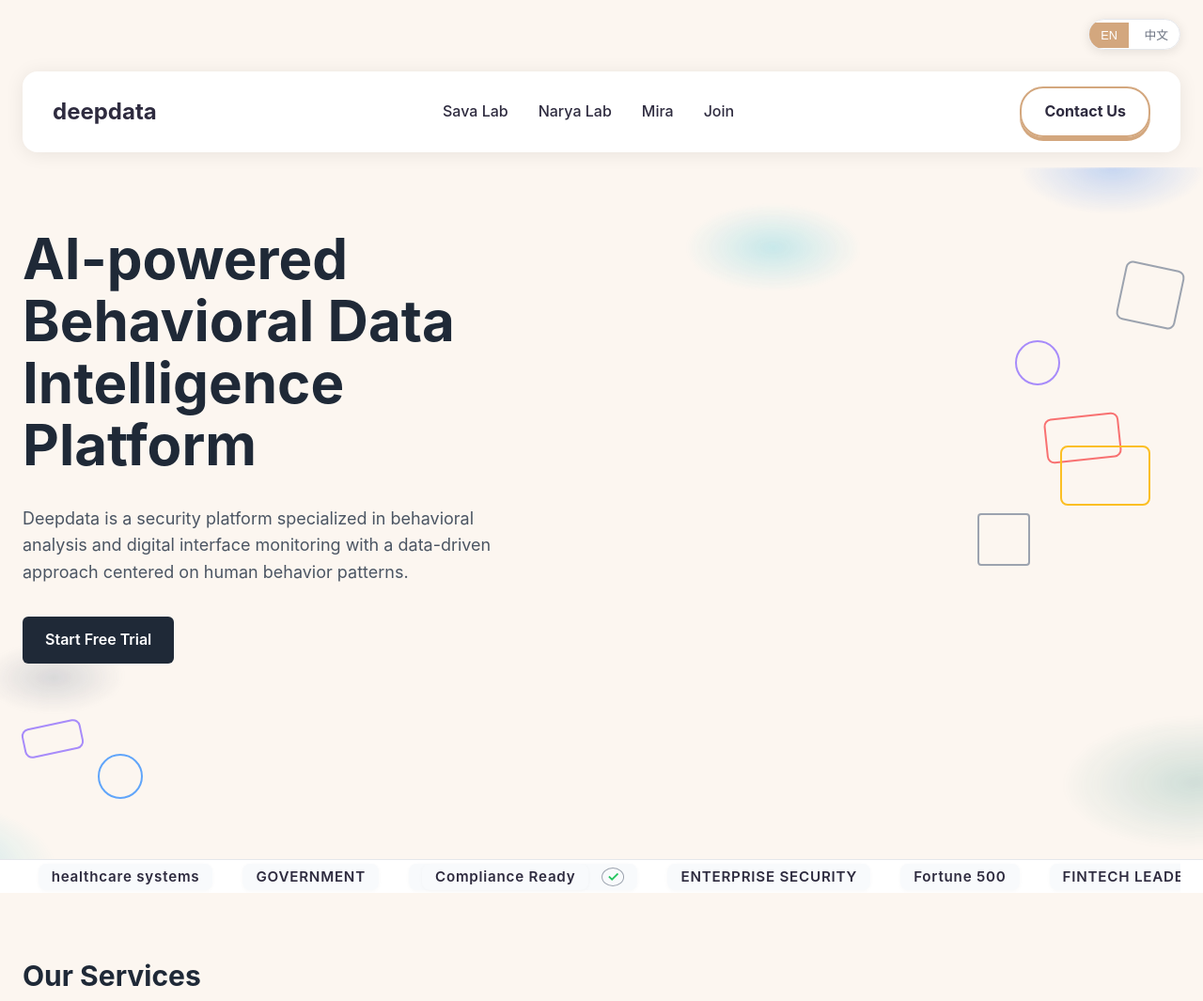
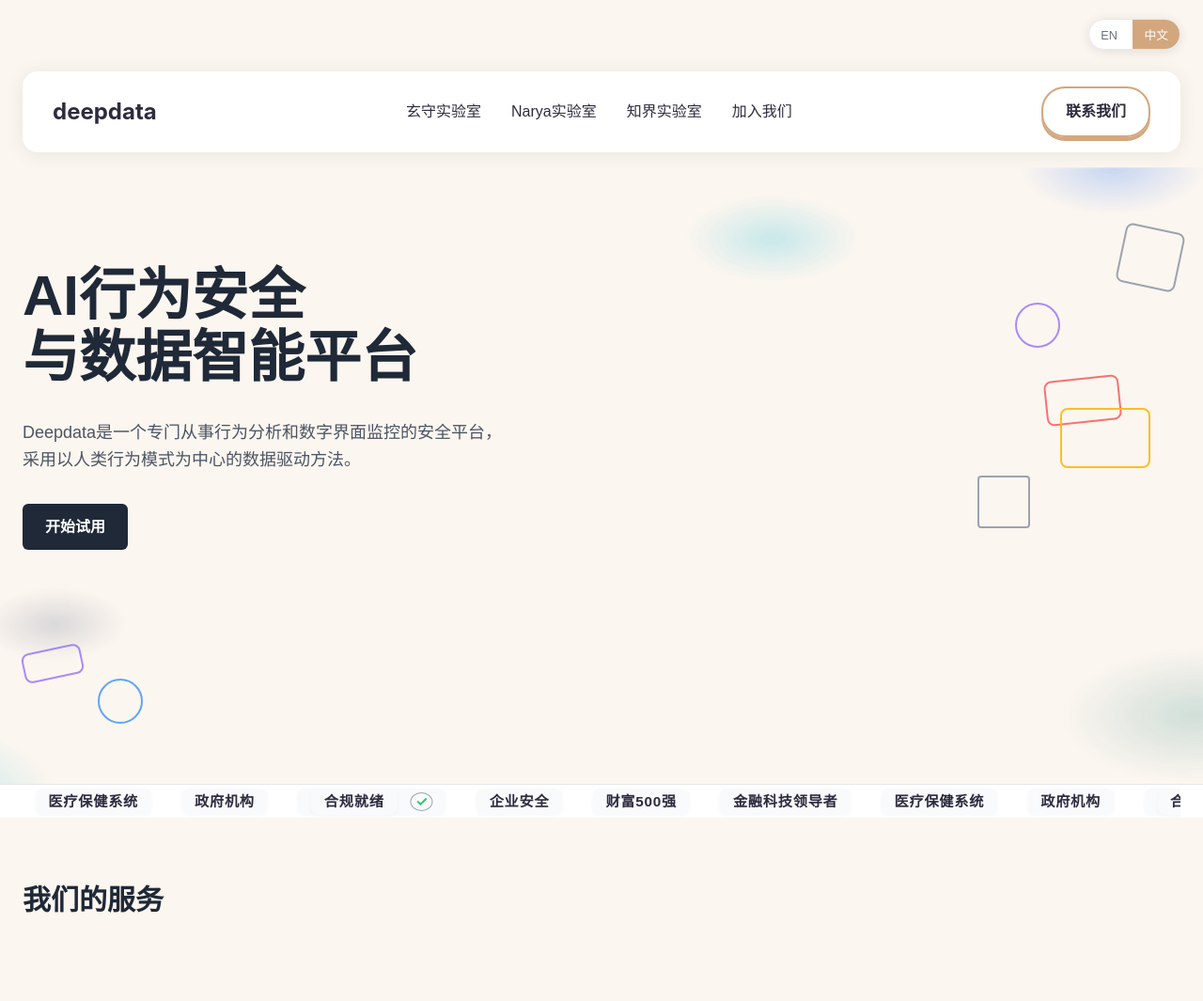
Before and after one commit to deepdata0001/deepdata, a plain HTML site: page index.html in a window 1280 px wide. Shown: the top 1065 px of the page at 94% size. Drawn offline with Linux system fonts and the light colour scheme.

Commit message:
change footer and language

```diff
--- a/index.html
+++ b/index.html
@@ -69,20 +69,20 @@
 
         <ul class="mobile-menu-nav">
             <li><a href="#sava-lab">
-                <span class="lang-content active" data-lang="en">Sava Lab</span>
-                <span class="lang-content" data-lang="zh">玄守实验室</span>
+                <span class="lang-content" data-lang="en">Sava Lab</span>
+                <span class="lang-content active" data-lang="zh">玄守实验室</span>
             </a></li>
             <li><a href="#narya-lab">
-                <span class="lang-content active" data-lang="en">Narya Lab</span>
-                <span class="lang-content" data-lang="zh">Narya实验室</span>
+                <span class="lang-content" data-lang="en">Narya Lab</span>
+                <span class="lang-content active" data-lang="zh">Narya实验室</span>
             </a></li>
             <li><a href="#mira">
-                <span class="lang-content active" data-lang="en">Mira</span>
-                <span class="lang-content" data-lang="zh">知界实验室</span>
+                <span class="lang-content" data-lang="en">Mira</span>
+                <span class="lang-content active" data-lang="zh">知界实验室</span>
             </a></li>
             <li><a href="job.html" target="_blank">
-                <span class="lang-content active" data-lang="en">Join</span>
-                <span class="lang-content" data-lang="zh">加入我们</span>
+                <span class="lang-content" data-lang="en">Join</span>
+                <span class="lang-content active" data-lang="zh">加入我们</span>
             </a></li>
         </ul>
 
@@ -1105,17 +1105,19 @@
             <div class="footer-bottom">
               <div>
                   <span class="lang-content active" data-lang="en">
-                        © 2017-2025 - All rights reserved - DEEPDATA INC. - Behavioral Data Intelligence Engine
+                      © 2017–2025 - All rights reserved - DEEPDATA INC. - Behavioral Data Intelligence Engine<br>
+                      Operated by Shanghai ZHUKAI Information Technology Co., Ltd.
                   </span>
                   <span class="lang-content" data-lang="zh">
-                        © 2017-2025 - 版权所有 - DEEPDATA INC. - 行为安全咨询
+                      © 2017–2025 - 版权所有 - DEEPDATA INC. - 行为安全咨询引擎<br>
+                      本网站由上海筑凯信息科技有限公司运营
                   </span>
               </div>
               <div class="footer-bottom-links">
-                    <!-- <a href="#">
-                        <span class="lang-content active" data-lang="en">Legal Mentions</span>
-                        <span class="lang-content" data-lang="zh">法律声明</span>
-                    </a> -->
+                  <a href="https://beian.miit.gov.cn/" target="_blank">
+                      <span class="lang-content active" data-lang="en">ICP License No. 沪ICP备2024097206号-1</span>
+                      <span class="lang-content" data-lang="zh">ICP备案号：沪ICP备2024097206号-1</span>
+                  </a>
                   <a href="privacy.html" target="_blank">
                       <span class="lang-content active" data-lang="en">Privacy Policy</span>
                       <span class="lang-content" data-lang="zh">隐私政策</span>
@@ -1126,6 +1128,7 @@
                   </a>
               </div>
           </div>
+
         </div>
     </footer>
 
--- a/main.js
+++ b/main.js
@@ -37,7 +37,7 @@ document.querySelectorAll('.ai-badge').forEach(badge => {
     });
 });
 
-let currentLanguage = 'en';
+let currentLanguage = 'zh';
 
 function switchLanguage(lang) {
     currentLanguage = lang;
@@ -86,7 +86,7 @@ document.addEventListener('DOMContentLoaded', function() {
     });
 
     // Initialize with English
-    switchLanguage('en');
+    switchLanguage('zh');
 });
 
 // Mobile menu functions remain global for inline onclick handlers
```
Also changed, not shown: job.html (+9 -2 lines). Lines whose indentation alone changed are shown as unchanged.
